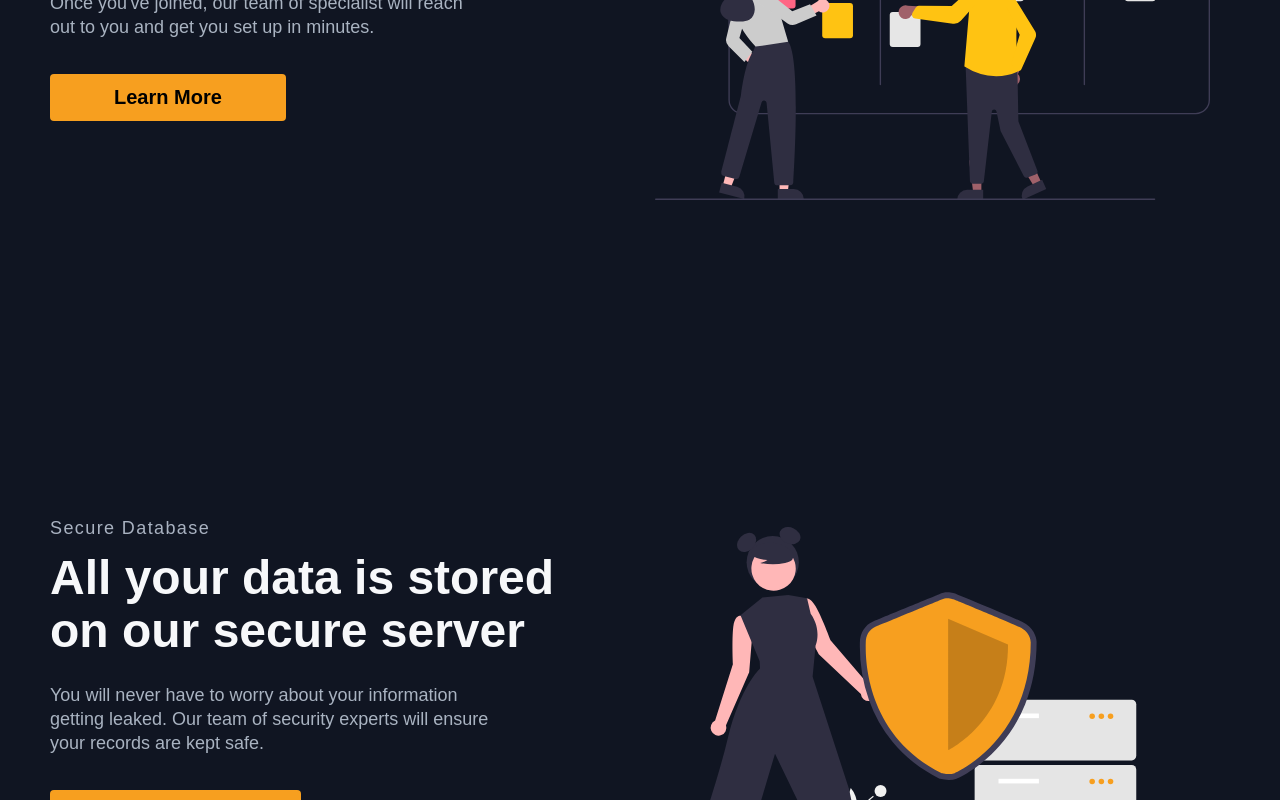
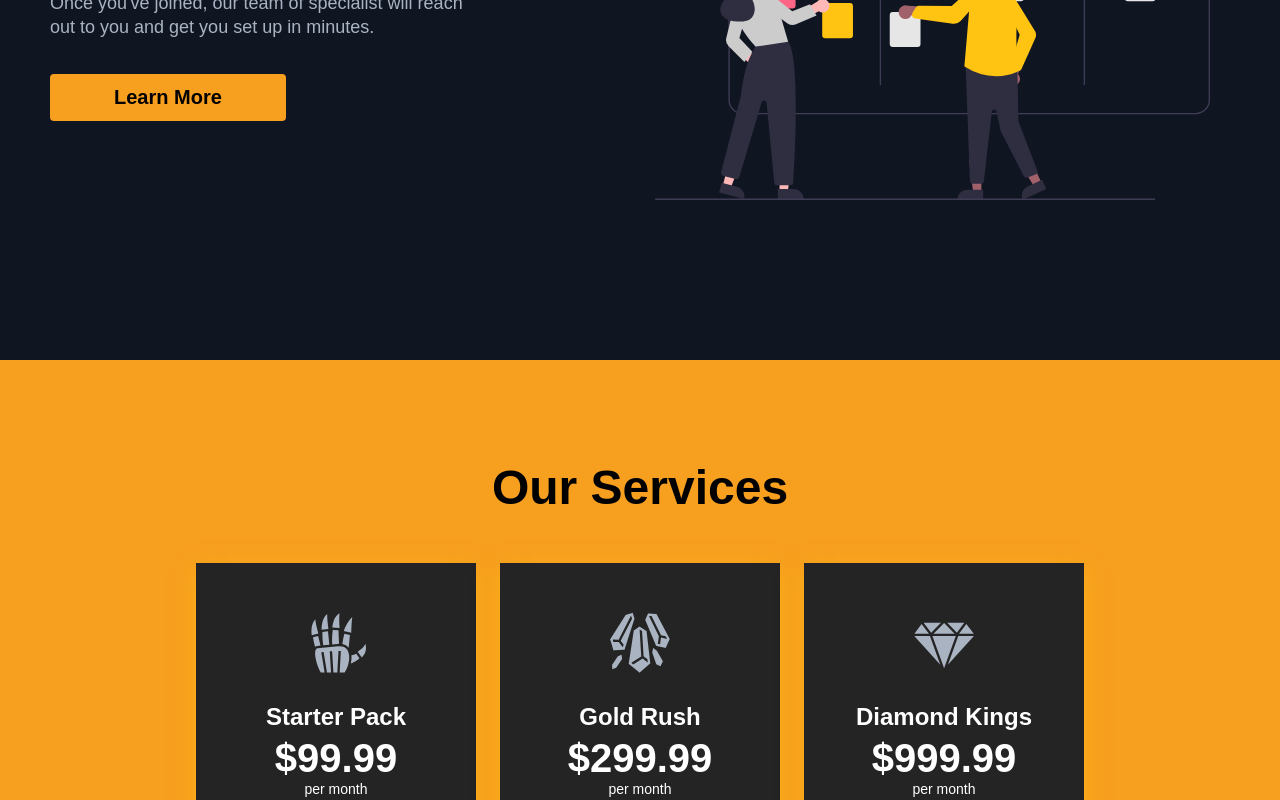
Before and after one commit to RobsonVinicius/upstairs-marketing-agency, a React (Create React App) app: page / in a window 1280 px wide. Shown: the part 2000-2800 px from the top of the page. Built offline with nearby package versions, Linux system fonts and the light colour scheme.

Commit message:
Pricing Section para home page

```diff
--- /dev/null
+++ b/src/components/Pricing/Pricing.elements.js
@@ -0,0 +1,120 @@
+import { Link } from 'react-router-dom';
+import styled from 'styled-components'
+
+export const PricingSection = styled.section `
+  padding: 100px 0 160px;
+  display: flex;
+  flex-direction: column;
+  justify-content: center;
+  background: #F79F1F;
+`
+
+export const PricingWrapper = styled.div `
+  display: flex;
+  flex-direction: column;
+  align-items: center;
+  margin: 0 auto;
+
+  @media screen and (max-width: 960px) {
+    margin: 0 30px;
+    display: flex;
+    flex-direction: column;
+    align-items: center;
+  }
+`
+
+export const PricingHeading = styled.h2 `
+  color: #000;
+  font-size: 48px;
+  margin-bottom: 24px;
+
+  @media screen and (max-width: 960px) {
+    font-size: 40px;
+    text-align: center;
+    line-height: 1;
+    margin-bottom: 30px;
+  }
+`
+
+export const PricingContainer = styled.div `
+  display: flex;
+  justify-content: center;
+  align-items: center;
+
+  @media screen and (max-width: 960px) {
+    display: flex;
+    flex-direction: column;
+    justify-content: center;
+    align-items: center;
+    width: 100%;
+  }
+`
+
+export const PricingCard = styled(Link) `
+  background: #242424;
+  box-shadow: 0 6px 20px rgb(255 195 18 / 50%);
+  width: 280px;
+  height: 500px;
+
+  &:nth-child(2) {
+    margin: 24px;
+  }
+
+  &:hover {
+    transform: scale(1.06);
+    transition: all 0.7s ease-out;
+    color: #1c2237
+  }
+
+  @media screen and (max-width: 960px) {
+    width: 90%;
+
+    &:hover {
+      transform: none;
+    }
+  }
+`
+
+export const PricingCardInfo = styled.div `
+  display: flex;
+  flex-direction: column;
+  height: 500px;
+  padding: 24px;
+  align-items: center;
+  color: #fff;
+`
+
+export const PricingCardIcon = styled.div `
+  margin: 24px 0;
+`
+
+export const PricingCardPlan = styled.h3 `
+  margin-bottom: 5px;
+  font-size: 24px;
+
+  @media screen and (max-width: 960px) {
+    font-size: 20px;
+  }
+`
+
+export const PricingCardCost = styled.h4 `
+  font-size: 40px;
+`
+
+export const PricingCardLength = styled.p `
+  font-size: 14px;
+  margin-bottom: 24px;
+`
+
+export const PricingCardFeatures = styled.ul `
+  margin: 16px 0 32px;
+  list-style: none;
+  display: flex;
+  flex-direction: column;
+  align-items: center;
+  color: #a9b3c1;
+`
+
+export const PricingCardFeature = styled.li `
+  margin-bottom: 10px;
+`
--- /dev/null
+++ b/src/components/Pricing/Pricing.js
@@ -0,0 +1,69 @@
+import React from 'react';
+import { IconContext } from 'react-icons/lib';
+import { GiMetalHand, GiCrystalBars, GiCutDiamond } from 'react-icons/gi';
+import { PricingSection, PricingWrapper, PricingHeading, PricingContainer, PricingCard, PricingCardInfo, PricingCardIcon, PricingCardPlan, PricingCardCost, PricingCardLength, PricingCardFeatures, PricingCardFeature } from './Pricing.elements';
+import { Button } from '../../globalStyles';
+
+const Pricing = () => {
+  return (
+    <IconContext.Provider value={{ color: '#a9b3c1', size: 64 }}>
+      <PricingSection>
+        <PricingWrapper>
+          <PricingHeading>Our Services</PricingHeading>
+          <PricingContainer>
+            <PricingCard to='/sign-up'>
+              <PricingCardInfo>
+                <PricingCardIcon>
+                  <GiMetalHand />
+                </PricingCardIcon>
+                <PricingCardPlan>Starter Pack</PricingCardPlan>
+                <PricingCardCost>$99.99</PricingCardCost>
+                <PricingCardLength>per month</PricingCardLength>
+                <PricingCardFeatures>
+                  <PricingCardFeature>100 New Users</PricingCardFeature>
+                  <PricingCardFeature>$10,000 Budget</PricingCardFeature>
+                  <PricingCardFeature>Retargeting Analytics</PricingCardFeature>
+                </PricingCardFeatures>
+                <Button primary>Choose Plan</Button>
+              </PricingCardInfo>
+            </PricingCard>
+            <PricingCard to='/sign-up'>
+              <PricingCardInfo>
+                <PricingCardIcon>
+                  <GiCrystalBars />
+                </PricingCardIcon>
+                <PricingCardPlan>Gold Rush</PricingCardPlan>
+                <PricingCardCost>$299.99</PricingCardCost>
+                <PricingCardLength>per month</PricingCardLength>
+                <PricingCardFeatures>
+                  <PricingCardFeature>1000 New Users</PricingCardFeature>
+                  <PricingCardFeature>$50,000 Budget</PricingCardFeature>
+                  <PricingCardFeature>Lead Gen Analytics</PricingCardFeature>
+                </PricingCardFeatures>
+                <Button primary>Choose Plan</Button>
+              </PricingCardInfo>
+            </PricingCard>
+            <PricingCard to='/sign-up'>
+              <PricingCardInfo>
+                <PricingCardIcon>
+                  <GiCutDiamond />
+                </PricingCardIcon>
+                <PricingCardPlan>Diamond Kings</PricingCardPlan>
+                <PricingCardCost>$999.99</PricingCardCost>
+                <PricingCardLength>per month</PricingCardLength>
+                <PricingCardFeatures>
+                  <PricingCardFeature>Unlimited Users</PricingCardFeature>
+                  <PricingCardFeature>Unlimited Budget</PricingCardFeature>
+                  <PricingCardFeature>24/7 Support</PricingCardFeature>
+                </PricingCardFeatures>
+                <Button primary>Choose Plan</Button>
+              </PricingCardInfo>
+            </PricingCard>
+          </PricingContainer>
+        </PricingWrapper>
+      </PricingSection>
+    </IconContext.Provider>
+  );
+}
+
+export default Pricing;
--- a/src/components/index.js
+++ b/src/components/index.js
@@ -1,3 +1,4 @@
 export { default as Navbar } from './Navbar/Navbar';
 export { default as InfoSection } from './InfoSection/InfoSection';
+export { default as Pricing } from './Pricing/Pricing';
 export { default as Footer } from './Footer/Footer';
--- a/src/globalStyles.js
+++ b/src/globalStyles.js
@@ -6,6 +6,7 @@
     margin: 0;
     padding: 0;
     font-family: 'Source Sans Pro', sans-serif;
+    text-decoration: none;
   }
 `;
 
--- a/src/pages/HomePage/Home.js
+++ b/src/pages/HomePage/Home.js
@@ -1,6 +1,6 @@
 import React from 'react';
 import { homeObjOne, homeObjTwo, homeObjThree, homeObjFour } from './Data';
-import { InfoSection } from '../../components';
+import { InfoSection, Pricing } from '../../components';
 
 const Home = () => {
   return (
@@ -8,6 +8,7 @@
       <InfoSection {...homeObjOne} />
       <InfoSection {...homeObjTwo} />
       <InfoSection {...homeObjThree} />
+      <Pricing />
       <InfoSection {...homeObjFour} />
     </>
   );
```
Also changed, not shown: src/App.js (line endings or trailing spaces).
